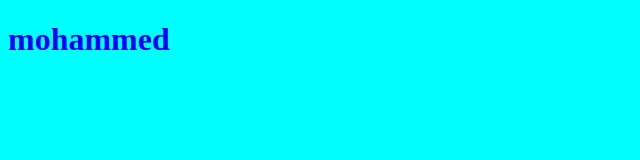
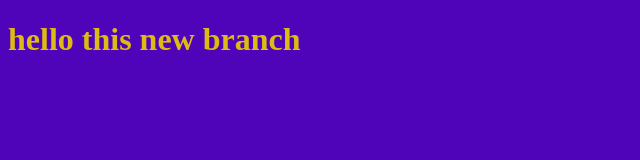
Before and after one commit to mohammed-aladni/myproject, a plain HTML site: page index.html in a window 1280 px wide. Shown: the whole page, without its empty margins (0-640 px from the left). Drawn offline with Linux system fonts and the light colour scheme.

Commit message:
changing style for title

```diff
--- a/index.html
+++ b/index.html
@@ -7,7 +7,7 @@
     <link rel="stylesheet" href="style.css">
 </head>
 <body>
-    <h1>mohammed</h1>
+    <h1>hello this new branch</h1>
     <script src="app.js"></script>
 </body>
 </html>
--- a/style.css
+++ b/style.css
@@ -1,7 +1,7 @@
 h1{
-    color: blue;
+    color: rgb(220, 187, 20);
 
 }
 body{
-    background-color: aqua;
+    background-color: rgb(80, 4, 186);
 }
```
